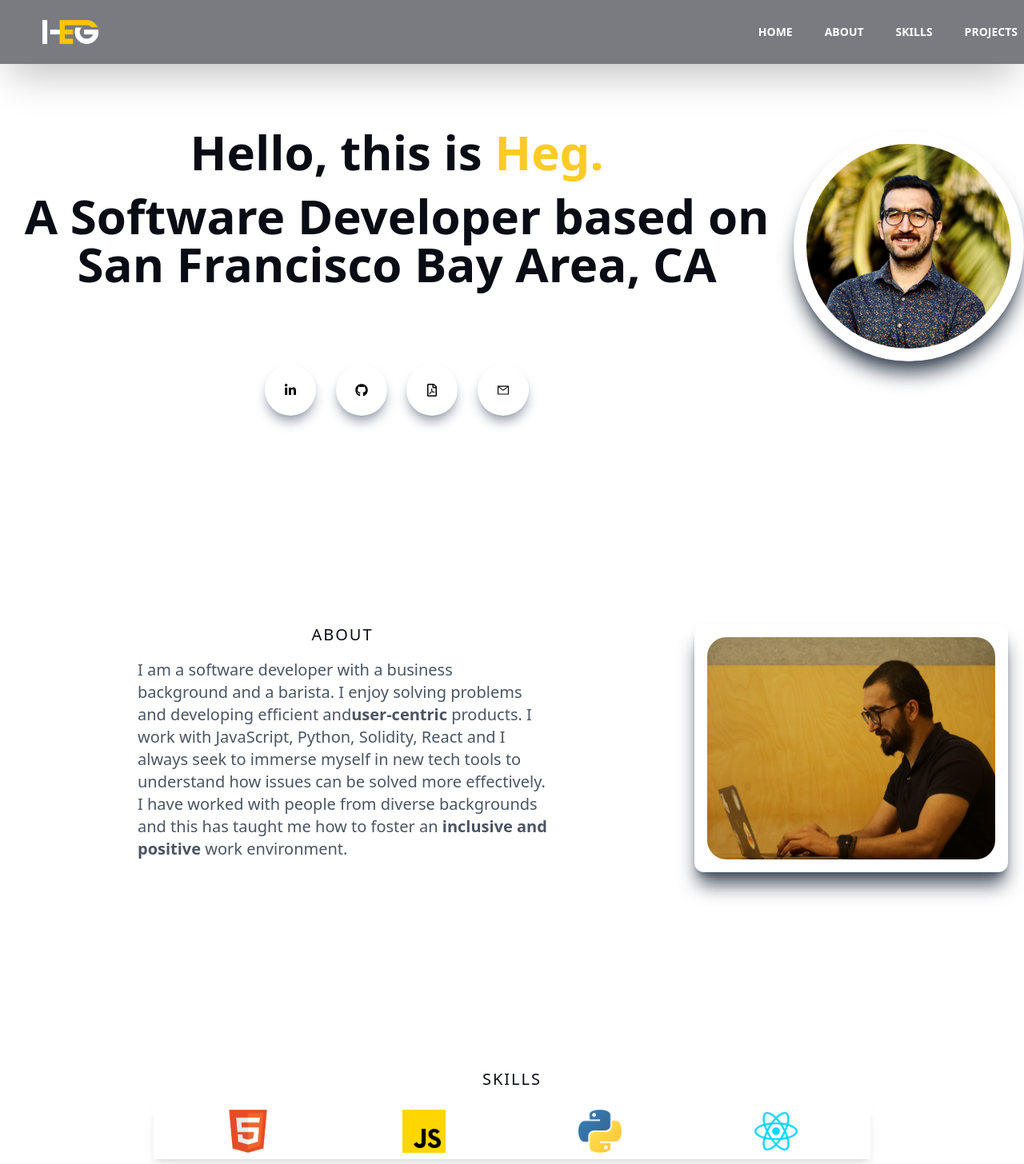
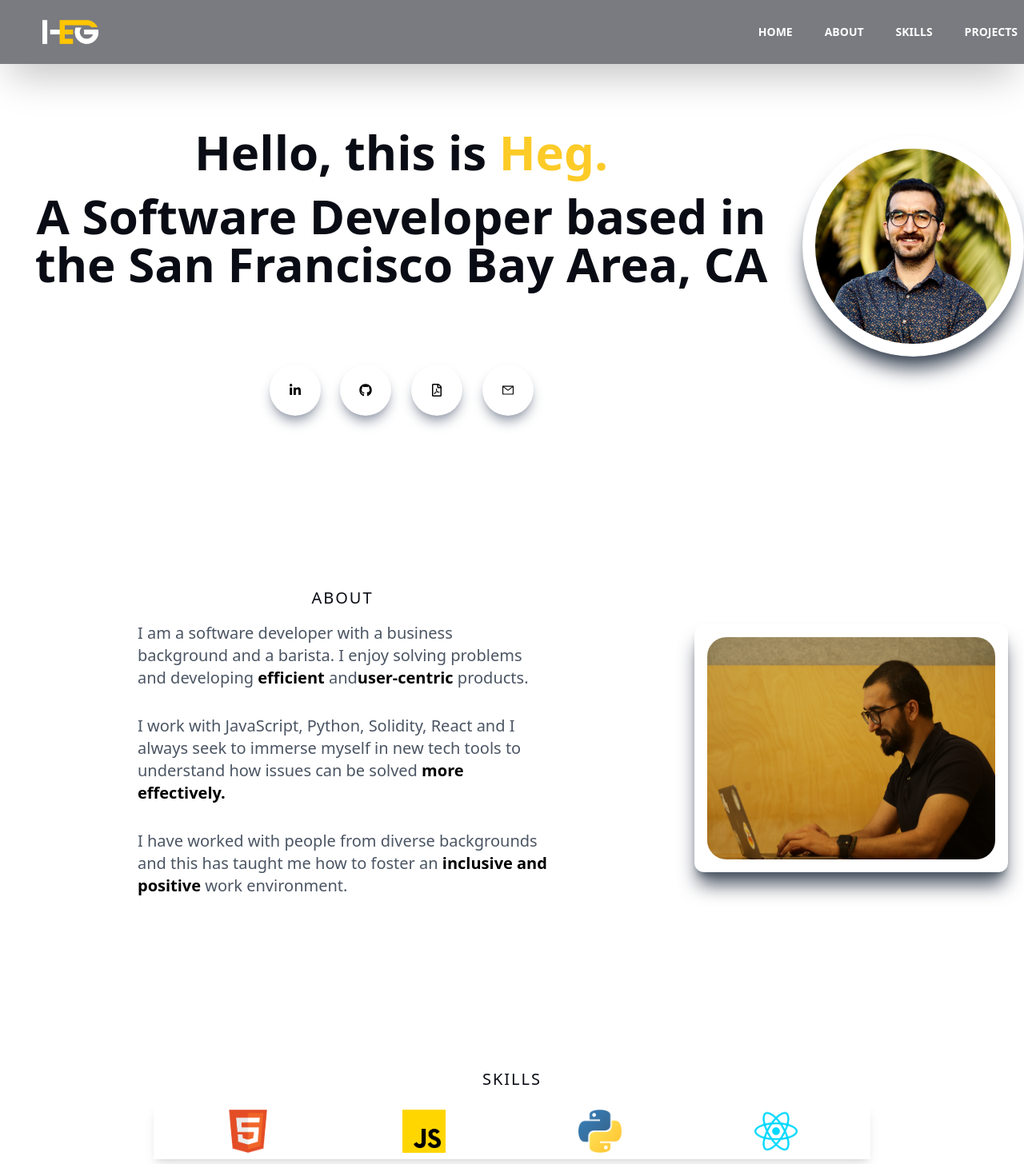
Before and after one commit to erhaneth/Portfolio-, a Next.js app: page / in a window 1280 px wide. Shown: the top 1456 px of the page at 80% size. Built offline with nearby package versions, Linux system fonts and the light colour scheme.

Commit message:
About me

```diff
--- a/components/Welcome.jsx
+++ b/components/Welcome.jsx
@@ -14,7 +14,7 @@ export default function Welcome() {
             <p className="mb-5">
               Hello, this is <span className="text-[#fccb27]">Heg.</span>
             </p>
-            <p>A Software Developer based on San Francisco Bay Area, CA</p>
+            <p>A Software Developer based in the San Francisco Bay Area, CA</p>
           </h1>
 
           <div className="flex items-center justify-between max-w-[330px] m-auto py-4">
--- a/components/about.jsx
+++ b/components/about.jsx
@@ -13,10 +13,24 @@ export default function About() {
             </p1>
             <p className="py-4 text-gray-600 m-auto text-xl">
               I am a software developer with a business background and a
-              barista. I enjoy solving problems and developing efficient and
-              <span className="font-bold">user-centric</span> products. I work with JavaScript, Python, Solidity,
-              React and I always seek to immerse myself in new tech tools to understand
-              how issues can be solved more effectively. I have worked with people from diverse backgrounds and this has taught me how to foster an <span className="font-bold">inclusive and positive</span> work environment.
+              barista. I enjoy solving problems and developing{" "}
+              <span className="font-bold text-black">efficient</span> and
+              <span className="font-bold text-black">user-centric</span>{" "}
+              products.
+            </p>
+            <p className="py-4 text-gray-600 m-auto text-xl">
+              I work with JavaScript, Python, Solidity, React and I always seek
+              to immerse myself in new tech tools to understand how issues can
+              be solved{" "}
+              <span className="font-bold text-black">more effectively.</span>
+            </p>{" "}
+            <p className="py-4 text-gray-600 m-auto text-xl">
+              I have worked with people from diverse backgrounds and this has
+              taught me how to foster an{" "}
+              <span className="font-bold text-black">
+                inclusive and positive
+              </span>{" "}
+              work environment.
             </p>
           </div>
           <div className="w-full  h-auto m-auto shadow-xl shadow-gray-600 rounded-xl flex items-center justify-center p-4 ">
--- a/components/welcome.jsx
+++ b/components/welcome.jsx
@@ -14,7 +14,7 @@ export default function Welcome() {
             <p className="mb-5">
               Hello, this is <span className="text-[#fccb27]">Heg.</span>
             </p>
-            <p>A Software Developer based on San Francisco Bay Area, CA</p>
+            <p>A Software Developer based in the San Francisco Bay Area, CA</p>
           </h1>
 
           <div className="flex items-center justify-between max-w-[330px] m-auto py-4">
```
